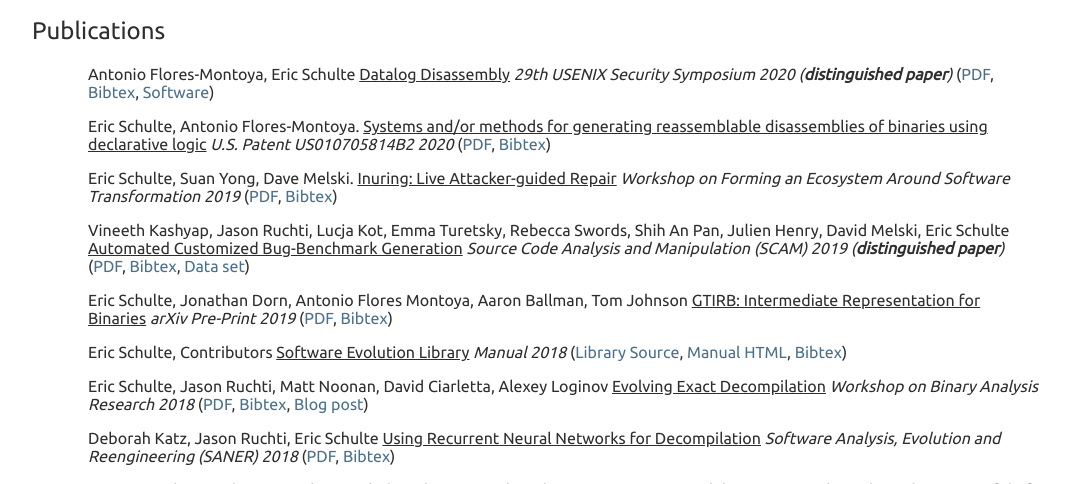
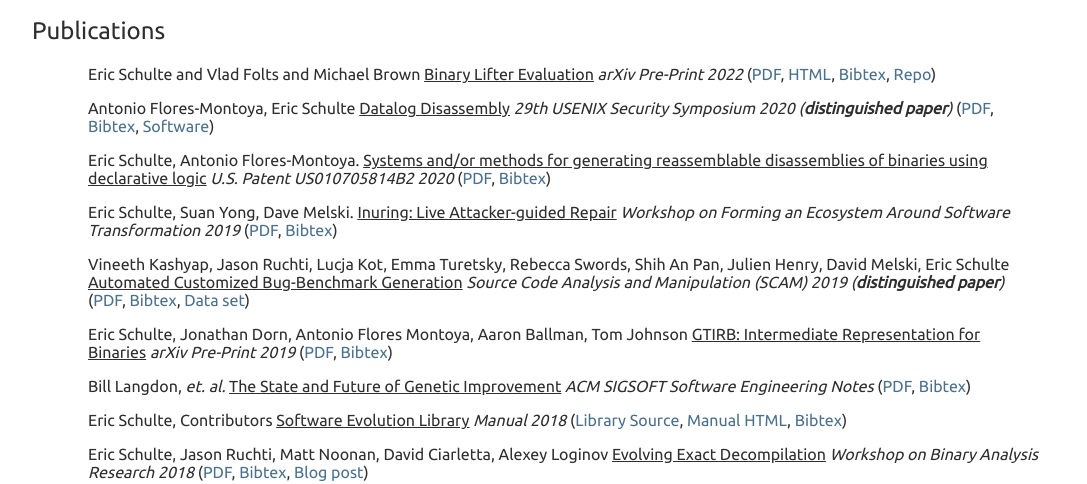
Before and after one commit to eschulte/eschulte.github.io, a plain HTML site: page index.html in a window 1280 px wide. Shown: the part 468-952 px from the top of the page, without its empty margins (96-1183 px from the left). Drawn offline with Linux system fonts and the light colour scheme.

Commit message:
Oh yeah, the index

```diff
--- a/index.html
+++ b/index.html
@@ -3,7 +3,7 @@
 "http://www.w3.org/TR/xhtml1/DTD/xhtml1-strict.dtd">
 <html xmlns="http://www.w3.org/1999/xhtml" lang="en" xml:lang="en">
 <head>
-<!-- 2022-02-13 Sun 12:57 -->
+<!-- 2022-03-25 Fri 09:19 -->
 <meta http-equiv="Content-Type" content="text/html;charset=utf-8" />
 <meta name="viewport" content="width=device-width, initial-scale=1" />
 <title>Dr. Eric Schulte</title>
@@ -260,6 +260,11 @@
 <h2 id="publications">Publications</h2>
 <div class="outline-text-2" id="text-publications">
 <ul class="org-ul">
+<li>Eric Schulte and Vlad Folts and Michael Brown
+<span class="underline">Binary Lifter Evaluation</span>
+<i>arXiv Pre-Print 2022</i>
+(<a href="https://arxiv.org/pdf/2203.13231.pdf">PDF</a>, <a href="https://grammatech.gitlab.io/lifter-eval/">HTML</a>, <a href="data/lifter-eval.bib">Bibtex</a>, <a href="https://gitlab.com/GrammaTech/lifter-eval">Repo</a>)</li>
+
 <li>Antonio Flores-Montoya, Eric Schulte
 <span class="underline">Datalog Disassembly</span>
 <i>29th USENIX Security Symposium 2020 (<b>distinguished paper</b>)</i>
@@ -283,6 +288,11 @@
 <span class="underline">GTIRB: Intermediate Representation for Binaries</span>
 <i>arXiv Pre-Print 2019</i>
 (<a href="https://arxiv.org/pdf/1907.02859.pdf">PDF</a>, <a href="data/gtirb.bib">Bibtex</a>)</li>
+
+<li>Bill Langdon, <i>et. al.</i>
+<span class="underline">The State and Future of Genetic Improvement</span>
+<i>ACM SIGSOFT Software Engineering Notes</i>
+(<a href="https://arxiv.org/pdf/1907.03773">PDF</a>, <a href="data/gi-2019.bib">Bibtex</a>)</li>
 
 <li>Eric Schulte, Contributors
 <span class="underline">Software Evolution Library</span>
@@ -474,7 +484,7 @@
 </div>
 <div id="postamble" class="status">
 <p class="author">Author: Eric Schulte</p>
-<p class="date">Created: 2022-02-13 Sun 10:59</p>
+<p class="date">Created: 2022-03-25 Fri 09:19</p>
 <p class="validation"><a href="https://validator.w3.org/check?uri=referer">Validate</a></p>
 </div>
 </body>
```
